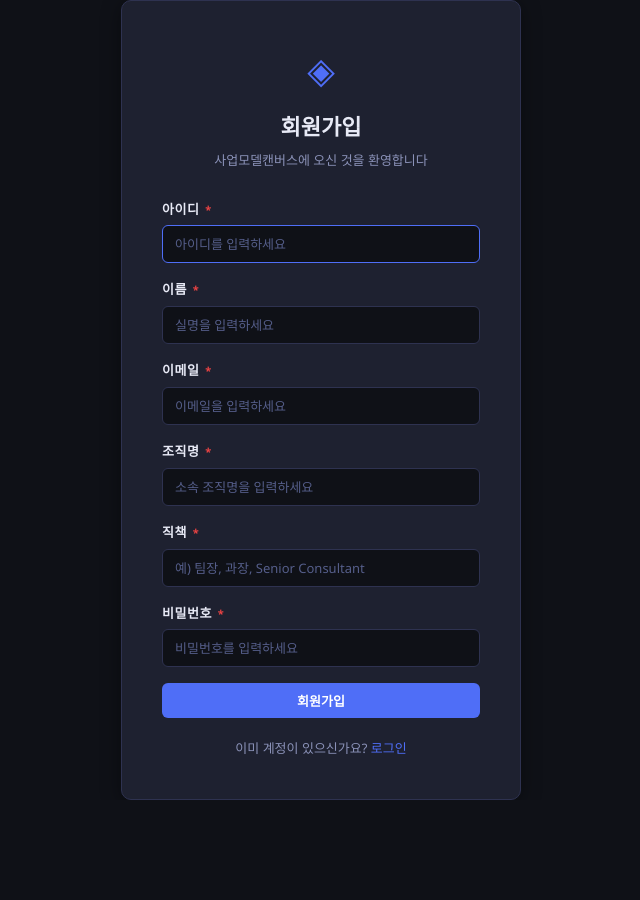
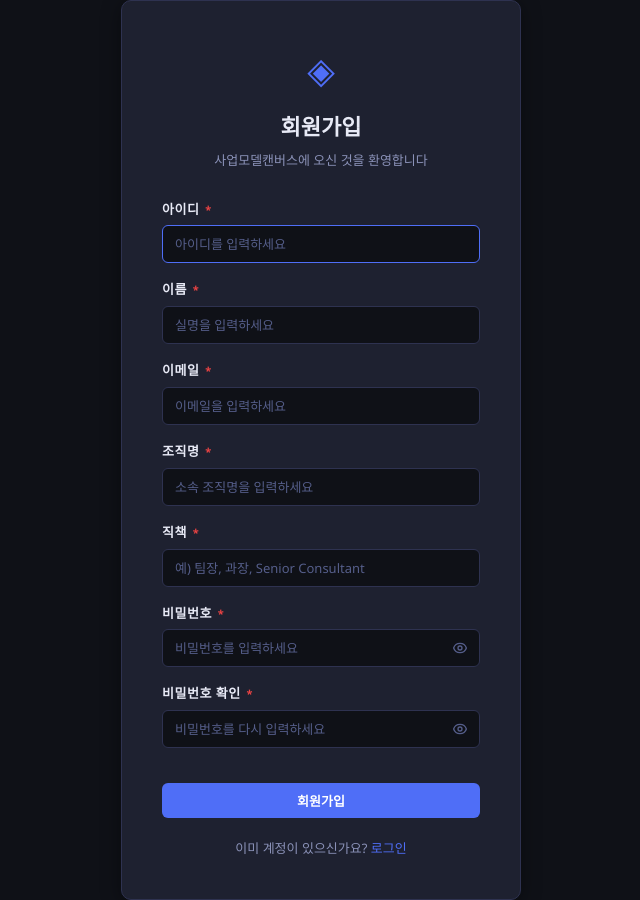
Before and after one commit to heoks99/BizModelCanvas, a Flask app: page /auth/register in a window 1280 px wide. Shown: the whole page, without its empty margins (319-959 px from the left). Before the commit the page ends 800 px from the top, so only its background shows below. Run offline with Flask 3, Linux system fonts and the light colour scheme.

Commit message:
feat: 회원가입 비밀번호 확인 필드 및 마스킹 토글 추가
- 비밀번호 입력 필드 2개 (password, confirm_password)
- 실시간 일치 여부 표시 및 불일치 시 버튼 비활성화
- 눈 아이콘 토글 버튼으로 마스킹/해제 기능
- 서버사이드 비밀번호 일치 검증 추가 (auth.py)
- 메일 서비스 SendGrid -> SMTP(Gmail)로 교체 (mail_service.py)

Co-Authored-By: Claude Sonnet 4.6 <noreply@anthropic.com>

```diff
--- a/app/routes/auth.py
+++ b/app/routes/auth.py
@@ -37,15 +37,18 @@ def register():
         return redirect(url_for('dashboard.index'))
 
     if request.method == 'POST':
-        username = request.form.get('username', '').strip()
-        full_name = request.form.get('full_name', '').strip()
-        email = request.form.get('email', '').strip()
-        organization = request.form.get('organization', '').strip()
-        job_title = request.form.get('job_title', '').strip()
-        password = request.form.get('password', '')
+        username         = request.form.get('username', '').strip()
+        full_name        = request.form.get('full_name', '').strip()
+        email            = request.form.get('email', '').strip()
+        organization     = request.form.get('organization', '').strip()
+        job_title        = request.form.get('job_title', '').strip()
+        password         = request.form.get('password', '')
+        confirm_password = request.form.get('confirm_password', '')
 
-        if not all([username, full_name, email, organization, job_title, password]):
+        if not all([username, full_name, email, organization, job_title, password, confirm_password]):
             flash('모든 필수 항목을 입력해주세요.', 'error')
+        elif password != confirm_password:
+            flash('비밀번호가 일치하지 않습니다.', 'error')
         elif User.query.filter_by(username=username).first():
             flash('이미 사용 중인 아이디입니다.', 'error')
         elif User.query.filter_by(email=email).first():
--- a/app/static/css/style.css
+++ b/app/static/css/style.css
@@ -366,6 +366,37 @@ body {
 .auth-link a:hover { text-decoration: underline; }
 .auth-required { color: var(--danger); font-size: 11px; margin-left: 2px; }
 
+/* 비밀번호 입력 래퍼 (토글 버튼 포함) */
+.pw-wrapper { position: relative; }
+.pw-wrapper input { padding-right: 38px; }
+.pw-toggle {
+    position: absolute;
+    top: 50%;
+    right: 10px;
+    transform: translateY(-50%);
+    background: none;
+    border: none;
+    cursor: pointer;
+    padding: 2px;
+    color: var(--text-muted);
+    display: flex;
+    align-items: center;
+    transition: color 0.15s;
+}
+.pw-toggle:hover { color: var(--text-secondary); }
+.pw-toggle svg { width: 16px; height: 16px; }
+
+/* 비밀번호 확인 일치 상태 */
+.pw-match-msg {
+    font-size: 11px;
+    margin-top: 5px;
+    min-height: 14px;
+}
+.pw-match-ok  { color: var(--success); }
+.pw-match-err { color: var(--danger); }
+input.input-error { border-color: var(--danger); }
+input.input-ok    { border-color: var(--success); }
+
 /* ===== 공통 폼 ===== */
 label {
     display: block;
--- a/app/templates/auth/register.html
+++ b/app/templates/auth/register.html
@@ -7,7 +7,7 @@
         <h1>회원가입</h1>
         <p>사업모델캔버스에 오신 것을 환영합니다</p>
     </div>
-    <form method="POST" class="auth-form">
+    <form method="POST" class="auth-form" id="registerForm">
         <div class="form-group">
             <label>아이디 <span class="auth-required">*</span></label>
             <input type="text" name="username" placeholder="아이디를 입력하세요" required autofocus class="no-korean">
@@ -30,10 +30,91 @@
         </div>
         <div class="form-group">
             <label>비밀번호 <span class="auth-required">*</span></label>
-            <input type="password" name="password" placeholder="비밀번호를 입력하세요" required class="no-korean">
+            <div class="pw-wrapper">
+                <input type="password" name="password" id="password"
+                       placeholder="비밀번호를 입력하세요" required class="no-korean">
+                <button type="button" class="pw-toggle" data-target="password" aria-label="비밀번호 표시/숨기기"></button>
+            </div>
         </div>
-        <button type="submit" class="btn btn-primary btn-full">회원가입</button>
+        <div class="form-group">
+            <label>비밀번호 확인 <span class="auth-required">*</span></label>
+            <div class="pw-wrapper">
+                <input type="password" name="confirm_password" id="confirmPassword"
+                       placeholder="비밀번호를 다시 입력하세요" required class="no-korean">
+                <button type="button" class="pw-toggle" data-target="confirmPassword" aria-label="비밀번호 표시/숨기기"></button>
+            </div>
+            <div class="pw-match-msg" id="pwMatchMsg"></div>
+        </div>
+        <button type="submit" class="btn btn-primary btn-full" id="submitBtn">회원가입</button>
     </form>
     <p class="auth-link">이미 계정이 있으신가요? <a href="{{ url_for('auth.login') }}">로그인</a></p>
 </div>
+
+<script>
+(function () {
+    const pwInput      = document.getElementById('password');
+    const cfInput      = document.getElementById('confirmPassword');
+    const matchMsg     = document.getElementById('pwMatchMsg');
+    const submitBtn    = document.getElementById('submitBtn');
+
+    /* 눈 아이콘 SVG */
+    const iconOpen  = `<svg xmlns="http://www.w3.org/2000/svg" fill="none" viewBox="0 0 24 24" stroke="currentColor" stroke-width="2">
+        <path stroke-linecap="round" stroke-linejoin="round" d="M15 12a3 3 0 11-6 0 3 3 0 016 0z"/>
+        <path stroke-linecap="round" stroke-linejoin="round" d="M2.458 12C3.732 7.943 7.523 5 12 5c4.478 0 8.268 2.943 9.542 7-1.274 4.057-5.064 7-9.542 7-4.477 0-8.268-2.943-9.542-7z"/>
+    </svg>`;
+    const iconClosed = `<svg xmlns="http://www.w3.org/2000/svg" fill="none" viewBox="0 0 24 24" stroke="currentColor" stroke-width="2">
+        <path stroke-linecap="round" stroke-linejoin="round" d="M13.875 18.825A10.05 10.05 0 0112 19c-4.478 0-8.268-2.943-9.543-7a9.97 9.97 0 011.563-3.029m5.858.908a3 3 0 114.243 4.243M9.878 9.878l4.242 4.242M9.88 9.88l-3.29-3.29m7.532 7.532l3.29 3.29M3 3l3.59 3.59m0 0A9.953 9.953 0 0112 5c4.478 0 8.268 2.943 9.543 7a10.025 10.025 0 01-4.132 5.411m0 0L21 21"/>
+    </svg>`;
+
+    /* 토글 버튼 초기화 */
+    document.querySelectorAll('.pw-toggle').forEach(function (btn) {
+        btn.innerHTML = iconOpen;
+        btn.addEventListener('click', function () {
+            const targetId = btn.dataset.target;
+            const input    = document.getElementById(targetId);
+            const isHidden = input.type === 'password';
+            input.type     = isHidden ? 'text' : 'password';
+            btn.innerHTML  = isHidden ? iconClosed : iconOpen;
+        });
+    });
+
+    /* 비밀번호 일치 검사 */
+    function checkMatch() {
+        const pw = pwInput.value;
+        const cf = cfInput.value;
+        if (!cf) {
+            matchMsg.textContent = '';
+            cfInput.classList.remove('input-ok', 'input-error');
+            submitBtn.disabled = false;
+            return;
+        }
+        if (pw === cf) {
+            matchMsg.textContent = '비밀번호가 일치합니다.';
+            matchMsg.className   = 'pw-match-msg pw-match-ok';
+            cfInput.classList.add('input-ok');
+            cfInput.classList.remove('input-error');
+            submitBtn.disabled = false;
+        } else {
+            matchMsg.textContent = '비밀번호가 일치하지 않습니다.';
+            matchMsg.className   = 'pw-match-msg pw-match-err';
+            cfInput.classList.add('input-error');
+            cfInput.classList.remove('input-ok');
+            submitBtn.disabled = true;
+        }
+    }
+
+    pwInput.addEventListener('input', checkMatch);
+    cfInput.addEventListener('input', checkMatch);
+
+    /* 폼 제출 최종 검증 */
+    document.getElementById('registerForm').addEventListener('submit', function (e) {
+        if (pwInput.value !== cfInput.value) {
+            e.preventDefault();
+            matchMsg.textContent = '비밀번호가 일치하지 않습니다.';
+            matchMsg.className   = 'pw-match-msg pw-match-err';
+            cfInput.focus();
+        }
+    });
+})();
+</script>
 {% endblock auth_content %}
```
Also changed, not shown: app/services/mail_service.py (+20 -19 lines).
